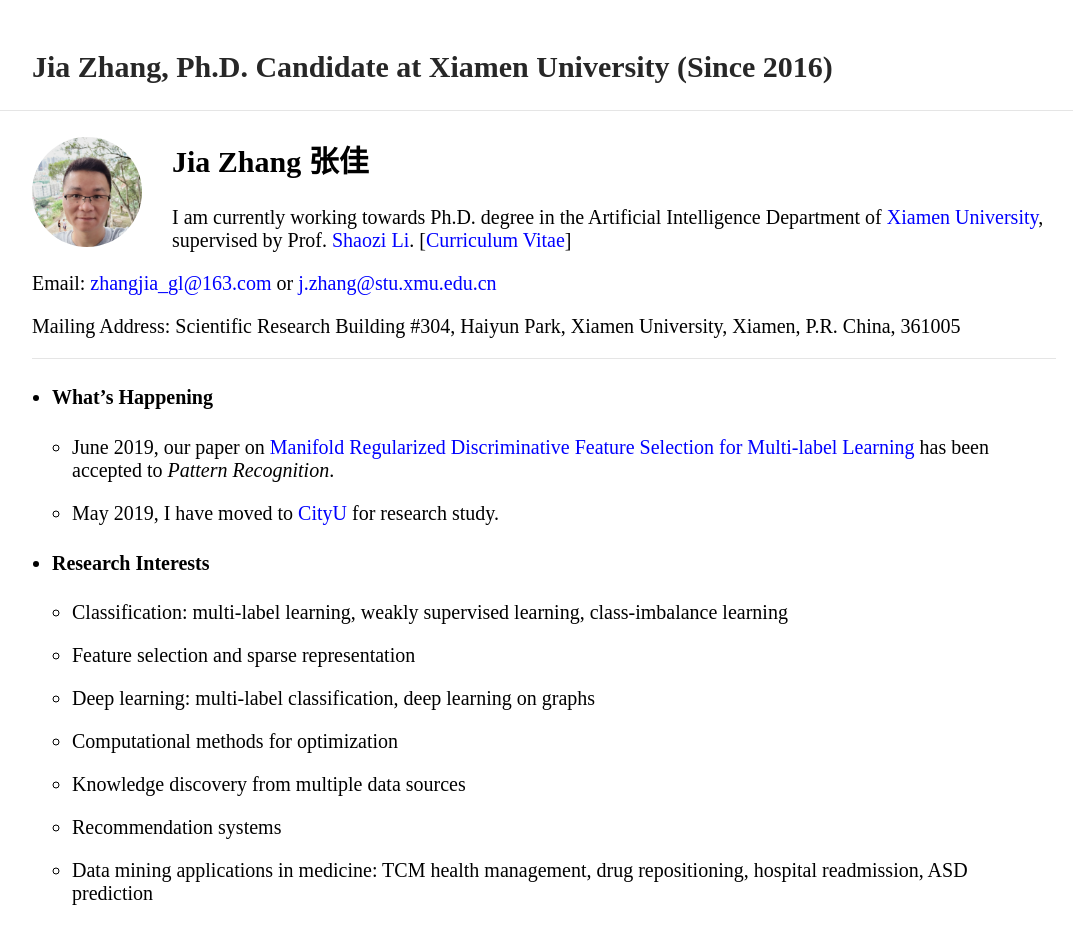
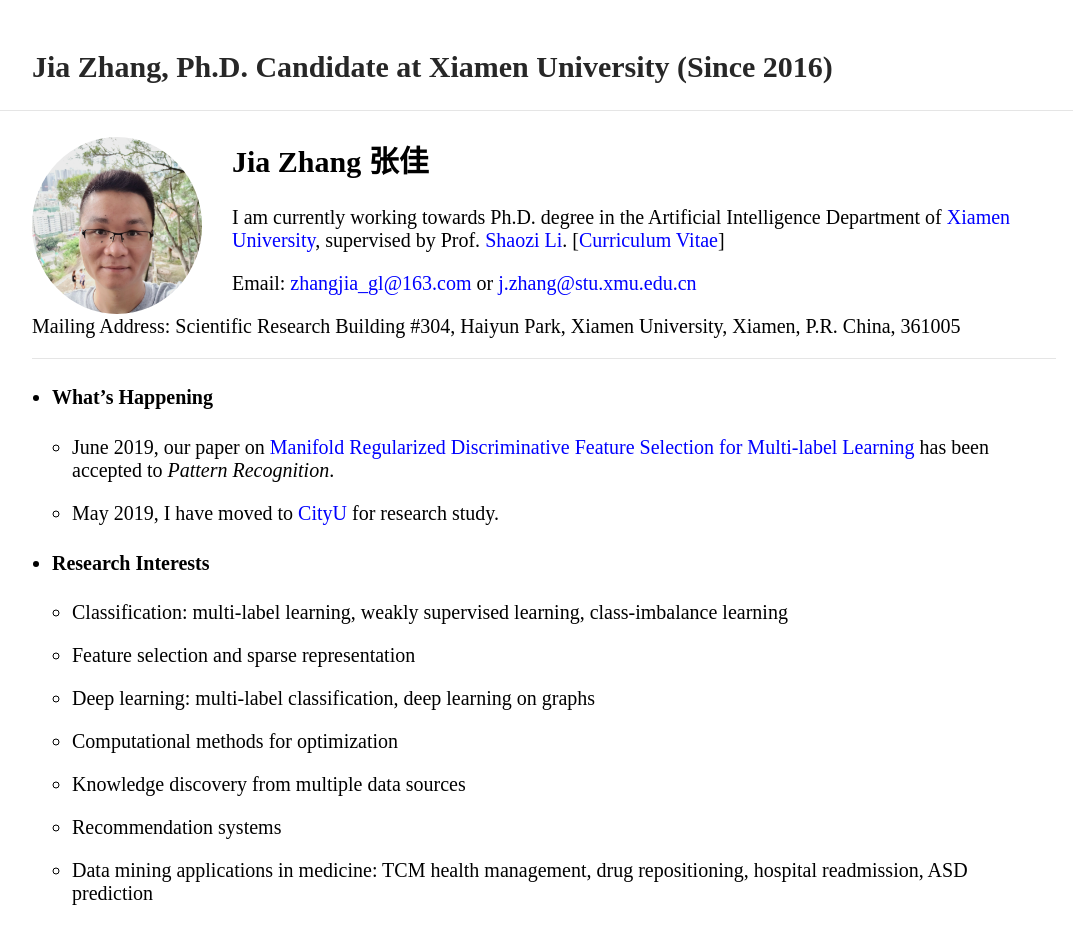
Before and after one commit to jiazhang-ml/jiazhang-ml.github.io, a Jekyll site: the page built from index.md, in a window 1280 px wide. Shown: the top 933 px of the page, without its empty margins (96-1169 px from the left). Built offline with Jekyll 4.4.1, drawn with Linux system fonts in a browser that asks for light colours.

Commit message:
Update typography.scss

```diff
--- a/_sass/typography.scss
+++ b/_sass/typography.scss
@@ -37,8 +37,8 @@
         font-style: italic;
     }
     .profile-picture {
-        height: 110px;
-        width: 110px;
+        height: 177px;
+        width: 170px;
         position: relative;
         margin: 0px 30px 0 0px;
         float: left;
```
